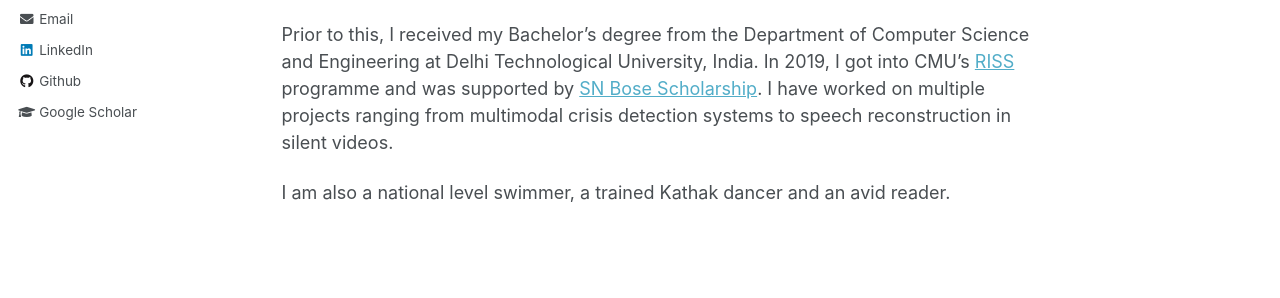
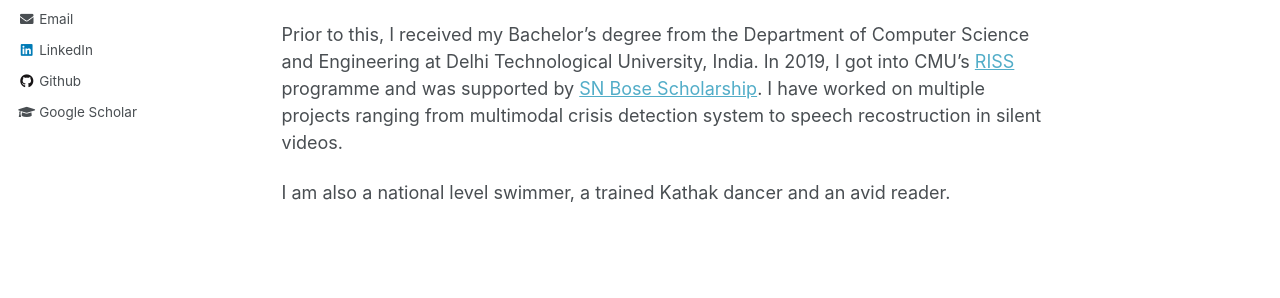
Before and after one commit to MansiAgarwal11/MansiAgarwal11.github.io, a Jekyll site: the page built from _pages/about.md, in a window 1280 px wide. Shown: the part 456-754 px from the top of the page. Built offline with Jekyll 4.4.1, drawn with Linux system fonts in a browser that asks for light colours.

Commit message:
Update about.md

```diff
--- a/_pages/about.md
+++ b/_pages/about.md
@@ -12,6 +12,6 @@ Hello, I am a first year Masters student in Robotics Institute at the School of
 
 In 2020, I was remotely working with [Prof. Jack Mostow](https://scholar.google.ca/citations?user=P0Mv6pIAAAAJ&hl=en) on RoboTutor, an Intelligent Tutoring System building a disengagement predictor using facial cues. I was also a Research Assistant at MIDAS, IIITD, advised by [Dr. Rajiv Ratn Shah](https://scholar.google.com.sg/citations?user=WAChZv4AAAAJ&hl=en), leading the team building a suspect retrieval system for Delhi Police, India.
 
-Prior to this, I received my Bachelor’s degree from the Department of Computer Science and Engineering at Delhi Technological University, India. In 2019, I got into CMU’s [RISS](https://riss.ri.cmu.edu) programme and was supported by [SN Bose Scholarship](https://www.winstepforward.org/sn-bose-scholars/). I have worked on multiple projects ranging from multimodal crisis detection systems to speech reconstruction in silent videos.
+Prior to this, I received my Bachelor’s degree from the Department of Computer Science and Engineering at Delhi Technological University, India. In 2019, I got into CMU’s [RISS](https://riss.ri.cmu.edu) programme and was supported by [SN Bose Scholarship](https://www.winstepforward.org/sn-bose-scholars/). I have worked on multiple projects ranging from multimodal crisis detection system to speech recostruction in silent videos.
 
 I am also a national level swimmer, a trained Kathak dancer and an avid reader.
```
